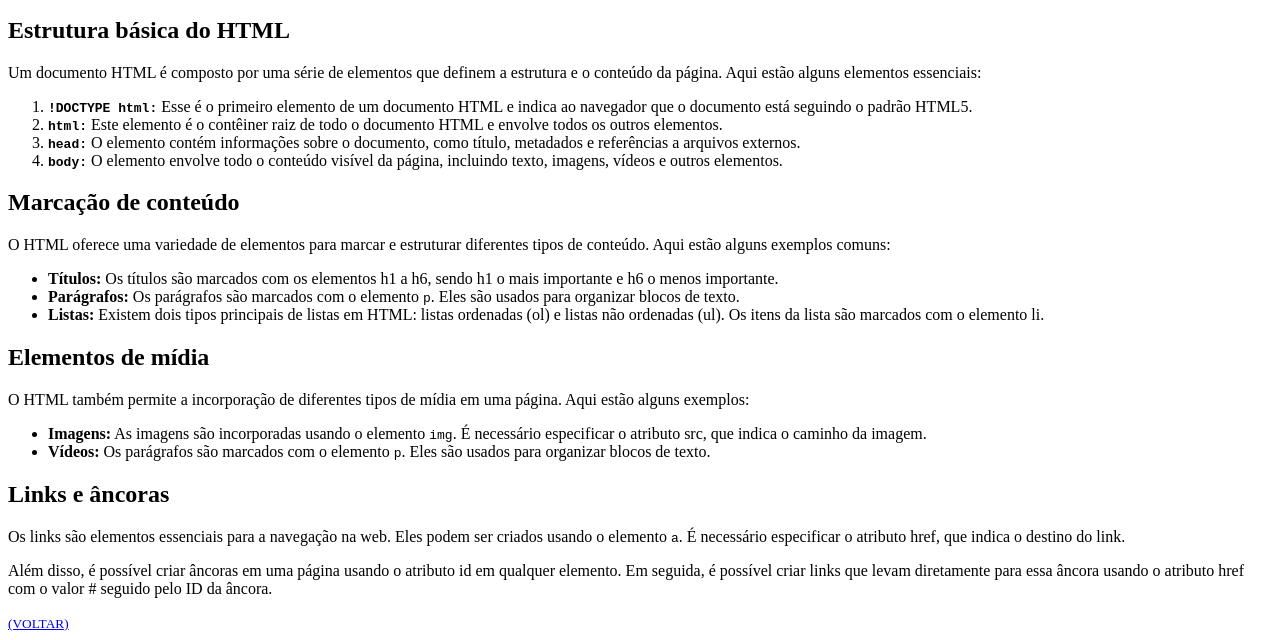
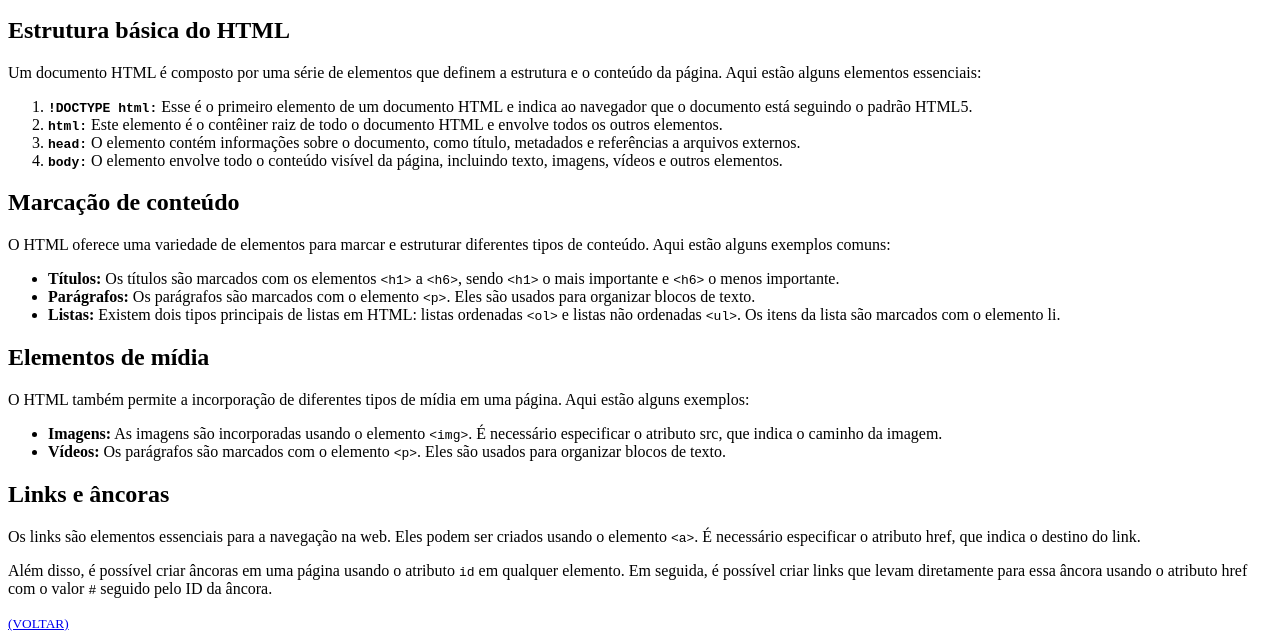
Before and after one commit to mellralla/desafio_HTML_DIO, a plain HTML site: page index.html in a window 1280 px wide. Shown: the part 289-929 px from the top of the page. Drawn offline with Linux system fonts and the light colour scheme.

Commit message:
arrumando tags com o <code>&lt; e &gt;</code>

```diff
--- a/index.html
+++ b/index.html
@@ -35,9 +35,9 @@
     <p>O HTML oferece uma variedade de elementos para marcar e estruturar diferentes tipos de conteúdo. Aqui estão alguns exemplos comuns:</p>
 
     <ul>
-        <li><strong>Títulos:</strong> Os títulos são marcados com os elementos h1 a h6, sendo h1 o mais importante e h6 o menos importante.</li>
-        <li><strong>Parágrafos:</strong> Os parágrafos são marcados com o elemento <code>p</code>. Eles são usados para organizar blocos de texto.</li>
-        <li><strong>Listas:</strong> Existem dois tipos principais de listas em HTML: listas ordenadas (ol) e listas não ordenadas (ul). Os itens da lista são marcados com o elemento li.</li>
+        <li><strong>Títulos:</strong> Os títulos são marcados com os elementos <code>&lt;h1&gt;</code> a <code>&lt;h6&gt;</code>, sendo <code>&lt;h1&gt;</code> o mais importante e <code>&lt;h6&gt;</code> o menos importante.</li>
+        <li><strong>Parágrafos:</strong> Os parágrafos são marcados com o elemento <code>&lt;p&gt;</code>. Eles são usados para organizar blocos de texto.</li>
+        <li><strong>Listas:</strong> Existem dois tipos principais de listas em HTML: listas ordenadas <code>&lt;ol&gt;</code> e listas não ordenadas <code>&lt;ul&gt;</code>. Os itens da lista são marcados com o elemento li.</li>
     </ul>
 
     <!-- Aqui fala sobre os elementos de mídia -->
@@ -45,15 +45,15 @@
     <p>O HTML também permite a incorporação de diferentes tipos de mídia em uma página. Aqui estão alguns exemplos:</p>
 
     <ul>
-        <li><strong>Imagens:</strong> As imagens são incorporadas usando o elemento <code>img</code>. É necessário especificar o atributo src, que indica o caminho da imagem.</li>
-        <li><strong>Vídeos:</strong> Os parágrafos são marcados com o elemento <code>p</code>. Eles são usados para organizar blocos de texto.</li>
+        <li><strong>Imagens:</strong> As imagens são incorporadas usando o elemento <code>&lt;img&gt;</code>. É necessário especificar o atributo src, que indica o caminho da imagem.</li>
+        <li><strong>Vídeos:</strong> Os parágrafos são marcados com o elemento <code>&lt;p&gt;</code>. Eles são usados para organizar blocos de texto.</li>
     </ul>
 
     <!-- Aqui fala sobre os Links e âncoras -->
     <h2 id="links">Links e âncoras</h2>
-    <p>Os links são elementos essenciais para a navegação na web. Eles podem ser criados usando o elemento <code>a</code>. É necessário especificar o atributo href, que indica o destino do link.</p>
+    <p>Os links são elementos essenciais para a navegação na web. Eles podem ser criados usando o elemento <code>&lt;a&gt;</code>. É necessário especificar o atributo href, que indica o destino do link.</p>
 
-    <p>Além disso, é possível criar âncoras em uma página usando o atributo id em qualquer elemento. Em seguida, é possível criar links que levam diretamente para essa âncora usando o atributo href com o valor # seguido pelo ID da âncora.</p>
+    <p>Além disso, é possível criar âncoras em uma página usando o atributo <code>id</code> em qualquer elemento. Em seguida, é possível criar links que levam diretamente para essa âncora usando o atributo href com o valor <code>#</code> seguido pelo ID da âncora.</p>
 
     <small><a href="#home">(VOLTAR)</a></small>
 
```
